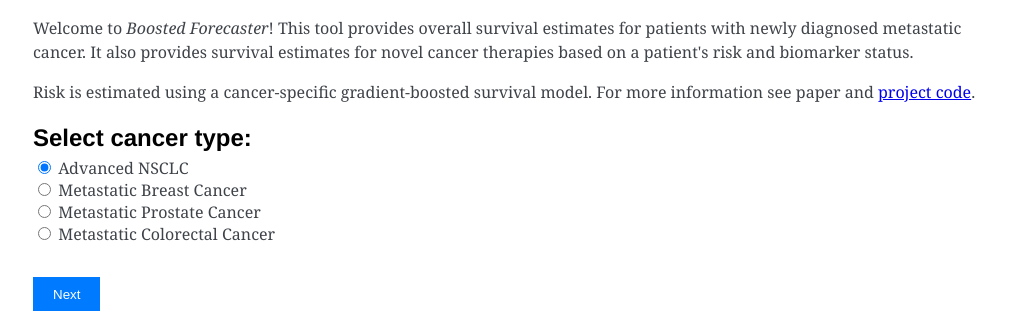
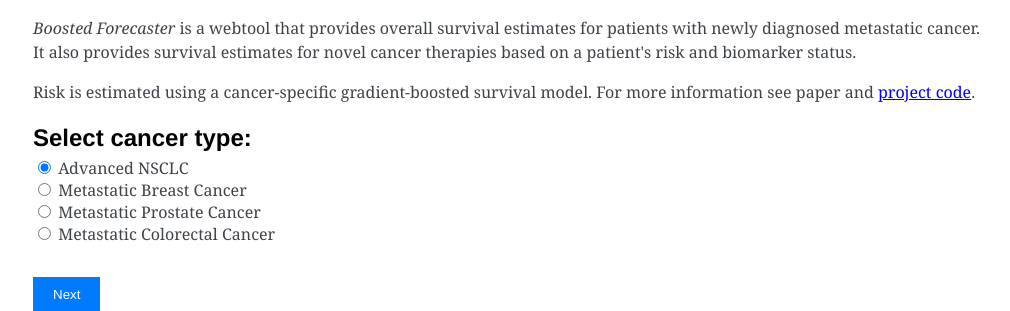
Before and after one commit to xavier-orcutt/boosted-forecaster, a Flask app: page / in a window 1280 px wide. Shown: the part 210-521 px from the top of the page, without its empty margins (127-1137 px from the left). Run offline with Flask 3, Linux system fonts and the light colour scheme; parts of the project's set-up code (start-up, migrations or seed data) failed here and were passed over.

Commit message:
Update index.html

```diff
--- a/app/templates/index.html
+++ b/app/templates/index.html
@@ -17,7 +17,7 @@
       <h1>Boosted Forecaster</h1>
     </header>
 
-    <p>Welcome to <em>Boosted Forecaster</em>! This tool provides overall survival estimates for patients with newly diagnosed metastatic cancer. It also provides survival estimates for novel cancer therapies based on a patient's risk and biomarker status.</p>
+    <p><em>Boosted Forecaster</em> is a webtool that provides overall survival estimates for patients with newly diagnosed metastatic cancer. It also provides survival estimates for novel cancer therapies based on a patient's risk and biomarker status.</p>
 
     <p>Risk is estimated using a cancer-specific gradient-boosted survival model. For more information see paper and <a href = "https://github.com/xavier-orcutt/rct_generalizability_flatiron">project code</a>.</p>
 
```
